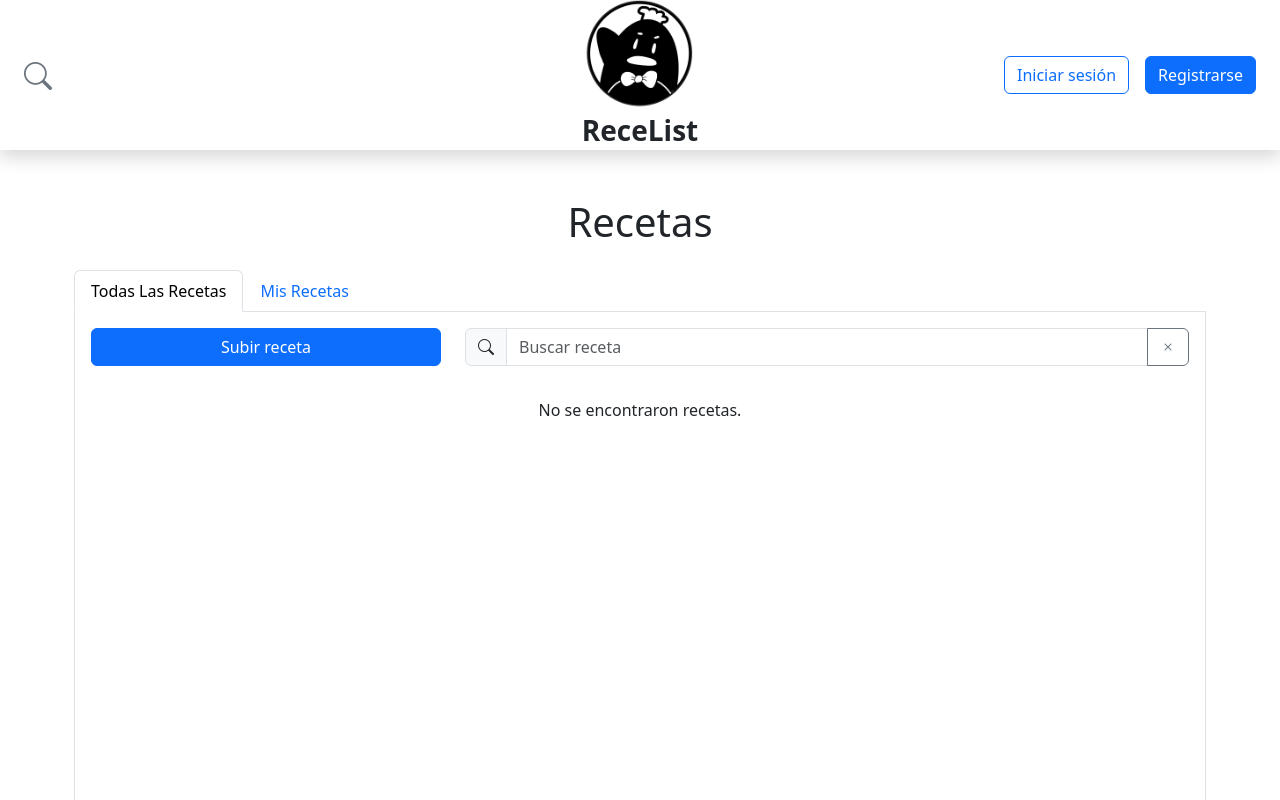
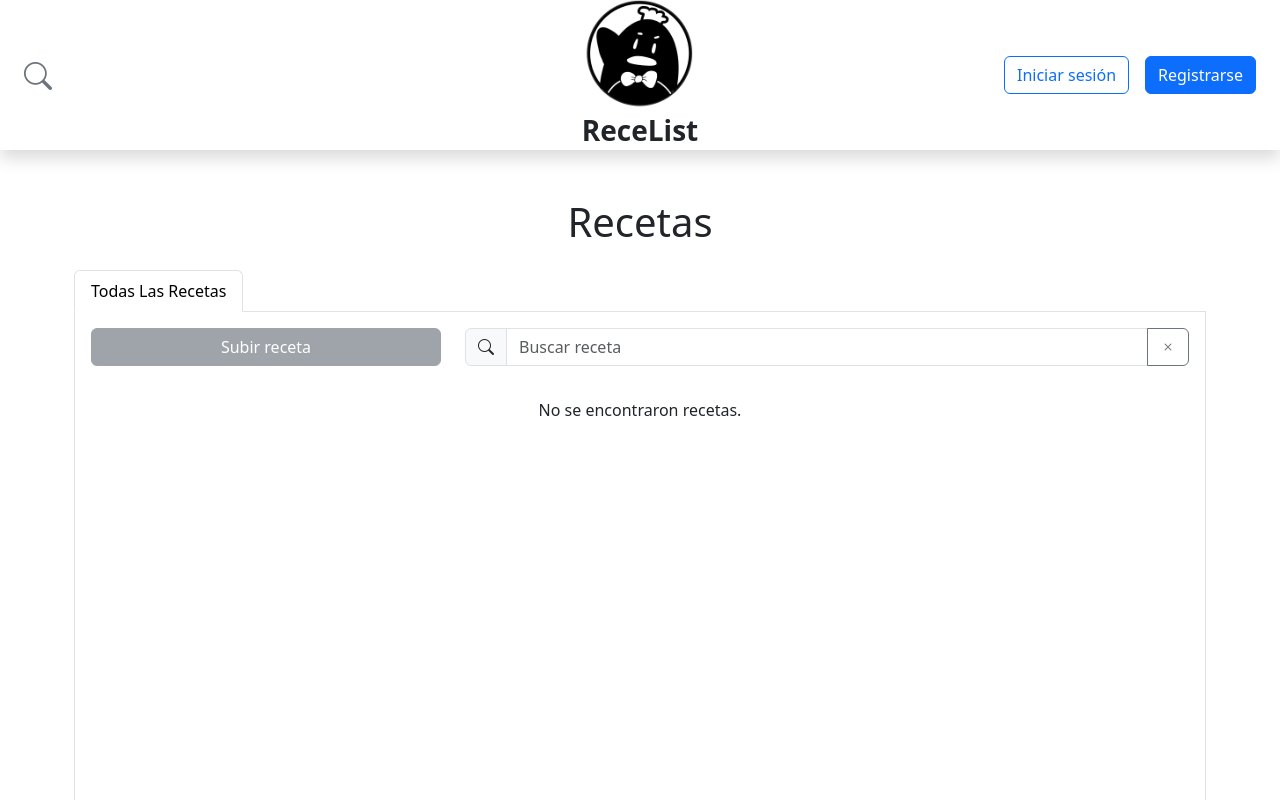
Before and after one commit to DavidHenrique24/Proyecto-ReceList, a React (Vite) app: page /listRece in a window 1280 px wide. Shown: the top 800 px of the page. Built offline with nearby package versions, Linux system fonts and the light colour scheme.

Commit message:
Add user role display and logging in Header; update default avatar in EditPerfil; refine ListRece component for user role checks

```diff
--- a/src/componentes/Header.jsx
+++ b/src/componentes/Header.jsx
@@ -37,6 +37,8 @@ const Header = () => {
   };
 
   const haySesion = user && user.nombre;
+
+console.log("Usuario logueado:", user);
 
 
   return (
@@ -91,6 +93,7 @@ const Header = () => {
                     <ul className="dropdown-menu show position-absolute" style={{ left: "-100px", width: "180px" }}>
                       <li className="text-dark text-center p-2">
                         <p className="mb-0 fw-bold">{user.nombre}</p>
+                        <p className="mb-0 ">{user.rol}</p>
                       </li>
                       <li><hr className="dropdown-divider" /></li>
                       <li>
--- a/src/componentes/editPerfil.jsx
+++ b/src/componentes/editPerfil.jsx
@@ -100,7 +100,7 @@ const EditPerfil = ({ showModal, setShowModal }) => {
                           <div
                             className="rounded-circle mx-auto mb-3"
                             style={{
-                              backgroundImage: `url(${perfil.avatar || 'https://via.placeholder.com/200'})`,
+                              backgroundImage: `url(${perfil.avatar || 'https://thumbs.dreamstime.com/b/vector-de-perfil-avatar-predeterminado-foto-usuario-medios-sociales-icono-183042379.jpg'})`,
                               width: '200px',
                               height: '200px',
                               backgroundSize: 'cover',
--- a/src/vistas/ListRece.jsx
+++ b/src/vistas/ListRece.jsx
@@ -31,7 +31,6 @@ const ListRece = () => {
 
       const { data } = await supabase.from("recetas").select("*");
       setRecetas(data);
-
     };
 
     fetchUsuarioYRecetas();
@@ -69,9 +68,6 @@ const ListRece = () => {
     }
   };
 
-
-
-
   // Renderizado del componente
   return (
     <main className="container mt-5 px-1">
@@ -84,21 +80,27 @@ const ListRece = () => {
             <li className="nav-item ">
               {/* Botón para ver todas las recetas */}
               <button
-                className={`nav-link ${filtroActivo === "todas" ? "active" : ""}`}
+                className={`nav-link ${
+                  filtroActivo === "todas" ? "active" : ""
+                }`}
                 onClick={() => setFiltroActivo("todas")}
               >
                 Todas Las Recetas
               </button>
             </li>
-            <li className="nav-item w-50 ">
-              {/* Botón para ver solo las recetas del usuario */}
+            {/* Solo chef puede subir  */}
+            {usuario && usuario.role === "chef" && (
+              <li className="nav-item w-50">
                 <button
-                className={`nav-link ${filtroActivo === "mias" ? "active" : ""}`}
+                  className={`nav-link ${
+                    filtroActivo === "mias" ? "active" : ""
+                  }`}
                   onClick={() => setFiltroActivo("mias")}
                 >
                   Mis Recetas
                 </button>
               </li>
+            )}
           </ul>
         </div>
       </div>
@@ -107,9 +109,16 @@ const ListRece = () => {
       <div className="border border-top-0 p-3">
         <div className="row">
           <div className="col-12 col-sm-4 mb-3">
+            {/* Si es chef se ve, si no esta debilitado */}
+            {usuario && usuario.role === "chef" ? (
               <Link to={"/nuevoRece"}>
                 <button className="btn btn-primary w-100">Subir receta</button>
               </Link>
+            ) : (
+              <button className="btn btn-secondary w-100" disabled>
+                Subir receta
+              </button>
+            )}
           </div>
 
           {/* Input para buscar recetas */}
@@ -155,7 +164,9 @@ const ListRece = () => {
                     <h5 className="card-title">{receta.titulo}</h5>
                     <p className="card-text">{receta.descripcion}</p>
                     <p className="text-muted">
-                      <small>{new Date(receta.created_at).toLocaleDateString()}</small>
+                      <small>
+                        {new Date(receta.created_at).toLocaleDateString()}
+                      </small>
                     </p>
                   </div>
 
@@ -168,7 +179,8 @@ const ListRece = () => {
                     </button>
 
                     {/* Si el usuario actual es el autor o un admin, puede editar y borrar */}
-{usuario && (usuario.role === "chef"|| usuario.role === "admin") && (
+                    {usuario &&
+                      (usuario.role === "chef" || usuario.role === "admin") && (
                         <div className="d-flex gap-1">
                           <Link to={`/editRece/${receta.id}`}>
                             <button className="btn btn-sm icono">
@@ -183,7 +195,6 @@ const ListRece = () => {
                           </button>
                         </div>
                       )}
-
                   </div>
                 </div>
               </div>
--- a/src/vistas/Login.jsx
+++ b/src/vistas/Login.jsx
@@ -1,40 +1,35 @@
 import { useState } from 'react';
 import { Link, useNavigate } from 'react-router-dom';
-import supabase from '../utils/supabase'; // Asegúrate de que la ruta sea correcta
-import { useUser } from '../componentes/userProvider'; // Asegúrate de que la ruta sea correcta
+import supabase from '../utils/supabase';
+import { useUser } from '../componentes/userProvider';
 
 const Login = () => {
   const [email, setEmail] = useState('');
   const [contrasena, setContrasena] = useState('');
   const [mensaje, setMensaje] = useState('');
-  const { setUser } = useUser(); // Accedemos a setUser desde el contexto
+  const { setUser } = useUser();
   const navigate = useNavigate();
 
-  // Función para gestionar el inicio de sesión
   const gestionarLogin = async (e) => {
     e.preventDefault();
 
-    // Usar Supabase para autenticar al usuario con los valores del formulario
     const { data, error } = await supabase.auth.signInWithPassword({
       email,
-      password: contrasena, // Asegúrate de que se pase la variable correcta
+      password: contrasena,
     });
 
-    // Comprobamos si hubo un error
     if (error) {
       setMensaje('Usuario o contraseña incorrectos');
       console.error('Error de autenticación:', error.message);
       return;
     }
 
-    // Verificamos si data.user es válido antes de realizar la consulta al rol
     if (data?.user) {
       const { data: userData, error: userError } = await supabase
-      .from('usuarios')
-      .select('rol, nombre, avatar')
-      .eq('user_id', data.user.id)
-      .single();
-
+        .from('usuarios')
+        .select('rol, nombre, avatar')
+        .eq('user_id', data.user.id)
+        .single();
 
       if (userError) {
         console.error('Error al obtener el rol del usuario:', userError.message);
@@ -42,11 +37,9 @@ const Login = () => {
         return;
       }
 
-      // Mostrar en consola la información del usuario y su rol
       console.log('Usuario autenticado:', data.user);
       console.log('Rol del usuario:', userData?.rol);
 
-      // Guardar el usuario y su rol en el contexto
       setUser({
         ...data.user,
         rol: userData?.rol,
@@ -54,8 +47,6 @@ const Login = () => {
         avatar: userData?.avatar
       });
 
-
-      // Redirigir al panel de usuario
       navigate('/listRece');
     } else {
       setMensaje('Error de autenticación');
@@ -69,8 +60,7 @@ const Login = () => {
         <div className="contenido-registrar">
           <h2 className="text-white mb-4 text-center">Iniciar sesión</h2>
 
-          {/* Mostrar mensaje de error si existe */}
-          {mensaje && <div className="alert alert-danger">{mensaje}</div>} {/* Cambié 'error' por 'mensaje' */}
+          {mensaje && <div className="alert alert-danger">{mensaje}</div>}
 
           <form onSubmit={gestionarLogin}>
             <div className="mb-3">
```
Lines whose indentation alone changed are shown as unchanged.
